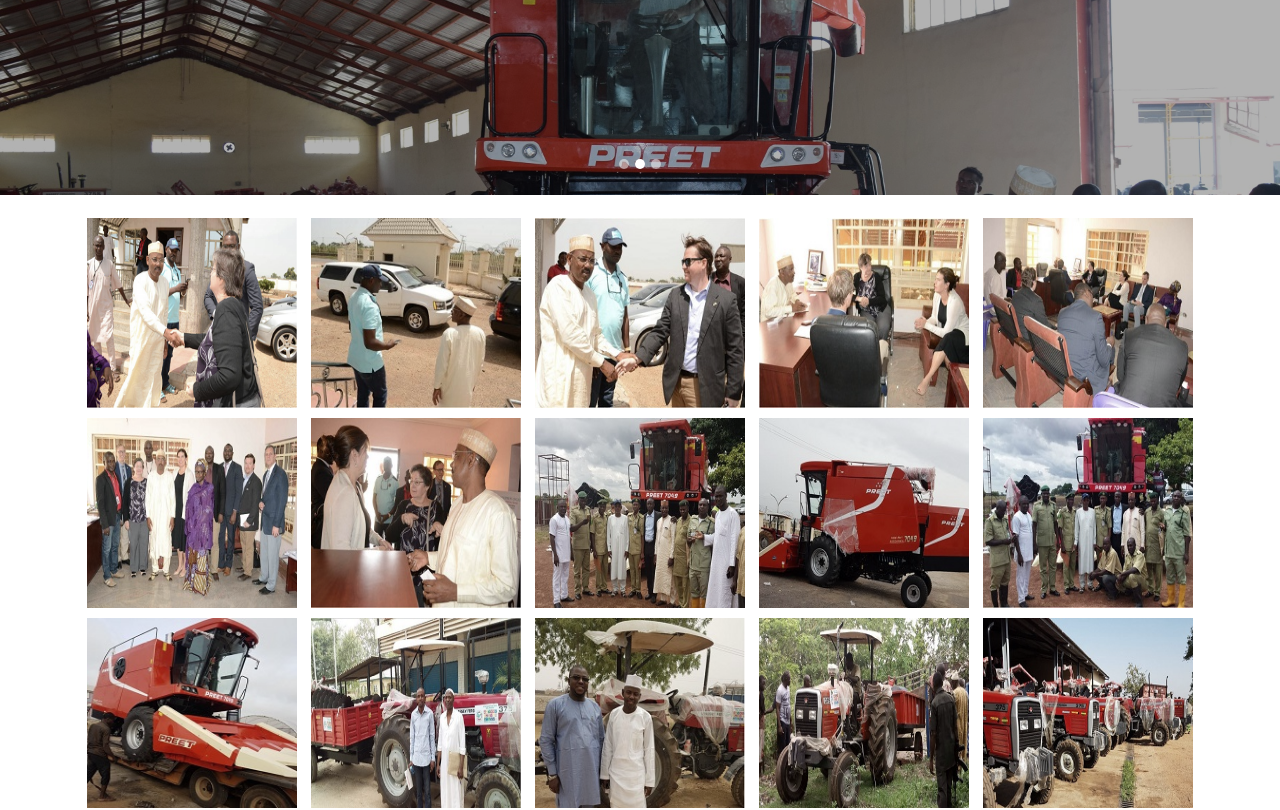
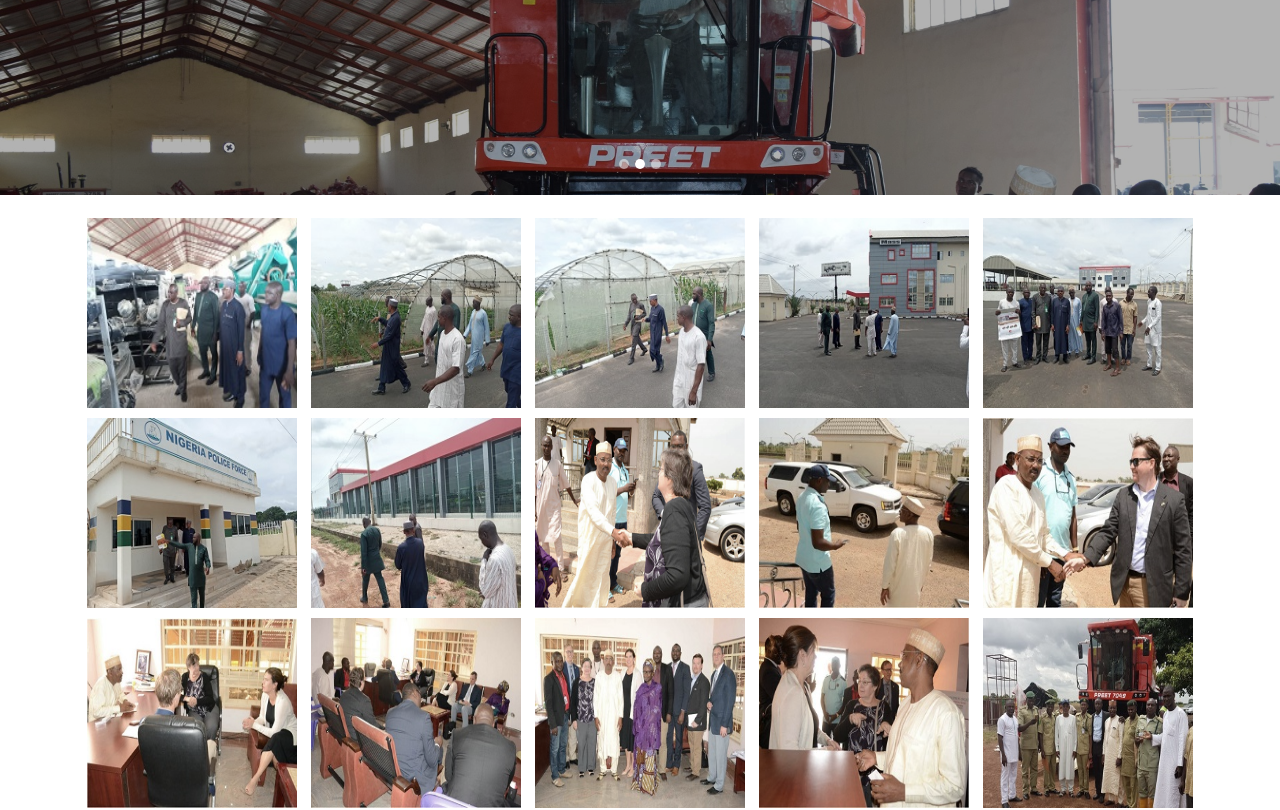
Before and after one commit to Jonathan4github/mass-int-equipment, a plain HTML site: page gallery.html in a window 1280 px wide. Shown: the part 285-1095 px from the top of the page. Drawn offline with Linux system fonts and the light colour scheme.

Commit message:
add more galler images

```diff
--- a/gallery.html
+++ b/gallery.html
@@ -179,6 +179,27 @@
     <div class="container">
       <div class="row wow fadeIn" style="margin-top:18px;">
         <div class="gallery" style="text-align: center;">
+          <a href="./images/23.jpeg" data-lightbox="gallery">
+            <img src="./images/23-small.jpg" />
+          </a>
+          <a href="./images/24.jpeg" data-lightbox="gallery">
+            <img src="./images/24-small.jpg" />
+          </a>
+          <a href="./images/25.jpeg" data-lightbox="gallery">
+            <img src="./images/25-small.jpg" />
+          </a>
+          <a href="./images/26.jpeg" data-lightbox="gallery">
+            <img src="./images/26-small.jpg" />
+          </a>
+          <a href="./images/27.jpeg" data-lightbox="gallery">
+            <img src="./images/27-small.jpg" />
+          </a>
+          <a href="./images/28.jpeg" data-lightbox="gallery">
+            <img src="./images/28-small.jpg" />
+          </a>
+          <a href="./images/29.jpeg" data-lightbox="gallery">
+            <img src="./images/29-small.jpg" />
+          </a>
           <a href="./images/1.PNG" data-lightbox="gallery" data-title="Embassy of United State of America, Economic Affair Section Team, Led by: Susan P. Garro.
           Visit: Mass Int`l & Equipment Ltd. Head Office, Kaduna">
             <img src="./images/1-small.png" />
```
Also changed, not shown: images/23-small.jpg (added), images/24-small.jpg (added), images/24.jpeg (added), images/25-small.jpg (added), images/25.jpeg (added), images/26-small.jpg (added), images/26.jpeg (added), images/27-small.jpg (added), images/27.jpeg (added), images/28-small.jpg (added), images/28.jpeg (added), images/29-small.jpg (added), images/29.jpeg (added).
